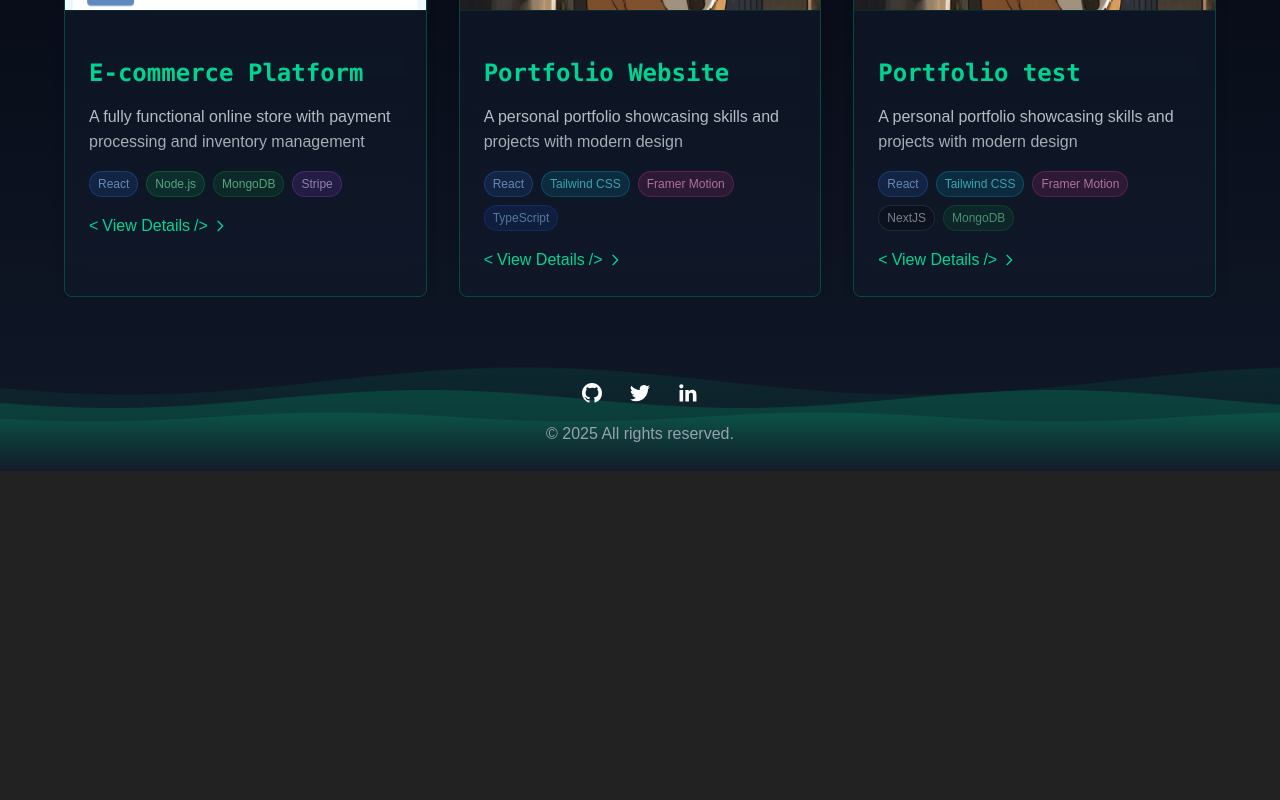
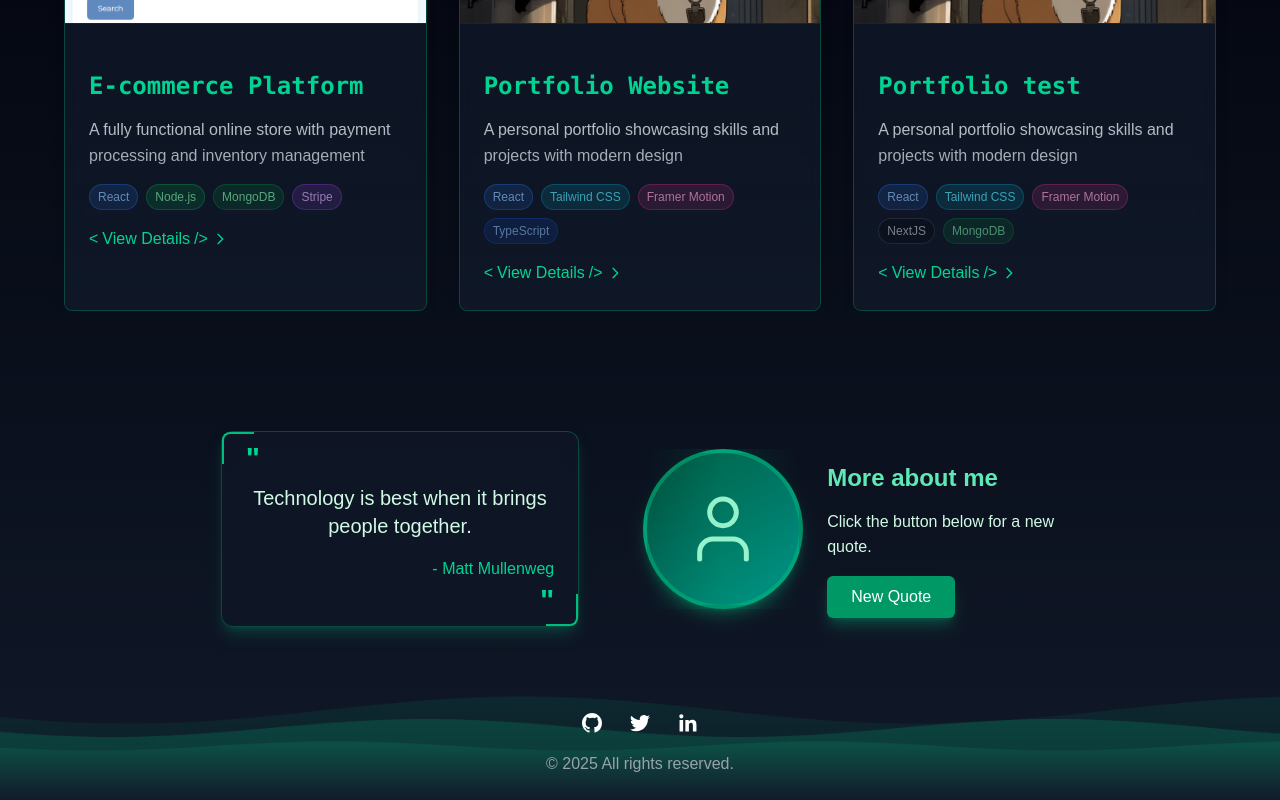
Before and after one commit to Weisjan/Portfolio-website, a React (Vite) app: page / in a window 1280 px wide. Shown: the part 1522-2322 px from the top of the page. Before the commit the page ends 1993 px from the top, so only its background shows below. Built offline with nearby package versions, Linux system fonts and the light colour scheme; a web font is replaced by a local one.

Commit message:
Created AboutSection

```diff
--- a/src/pages/Home/Home.jsx
+++ b/src/pages/Home/Home.jsx
@@ -1,6 +1,7 @@
 import HeroSection from "./components/HeroSection";
 import RoadmapSection from "./components/RoadmapSection";
 import ProjectsSection from "./components/ProjectsSection";
+import AboutSection from "./components/AboutSection";
 
 const Home = () => {
   return (
@@ -13,6 +14,9 @@ const Home = () => {
 
       {/* Projects Section */}
       <ProjectsSection />
+
+      {/* About Section */}
+      <AboutSection />
     </main>
   );
 };
--- /dev/null
+++ b/src/pages/Home/components/AboutSection.jsx
@@ -0,0 +1,122 @@
+import { User } from "lucide-react";
+import { useState, useEffect } from "react";
+
+const quotesData = [
+  { quote: "Persistence overrides resistance.", author: "Neo Cortex" },
+  {
+    quote:
+      "The future belongs to those who believe in the beauty of their dreams.",
+    author: "Eleanor Roosevelt",
+  },
+  {
+    quote: "Technology is best when it brings people together.",
+    author: "Matt Mullenweg",
+  },
+  {
+    quote: "In the digital world, we are the architects of our own reality.",
+    author: "Ada Lovelace",
+  },
+  {
+    quote: "Code is poetry written for machines and humans alike.",
+    author: "Anonymous",
+  },
+];
+
+const AboutSection = () => {
+  const [glitchActive, setGlitchActive] = useState(false);
+  const [currentQuote, setCurrentQuote] = useState(quotesData[0]);
+
+  // Function to select random quote
+  const getRandomQuote = () => {
+    const randomIndex = Math.floor(Math.random() * quotesData.length);
+    return quotesData[randomIndex];
+  };
+
+  // Set initial random quote on component mount
+  useEffect(() => {
+    setCurrentQuote(getRandomQuote());
+  }, []);
+
+  const triggerGlitch = () => {
+    setGlitchActive(true);
+    setTimeout(() => {
+      setGlitchActive(false);
+      // Change the quote when the glitch effect ends
+      setCurrentQuote(getRandomQuote());
+    }, 1000);
+  };
+
+  return (
+    <section className="w-full py-15 relative overflow-hidden">
+      <div className="container mx-auto z-10 relative px-4">
+        <div className="flex flex-col md:flex-row items-center justify-center gap-8">
+          {/* Quote Container - Left side */}
+          <div className="w-full md:w-2/5 bg-gray-900/70 border border-emerald-500/30 rounded-xl px-6 py-2 backdrop-blur-sm shadow-lg shadow-emerald-500/20 relative">
+            <div
+              className={`transition-all duration-300 flex flex-col h-full justify-between ${
+                glitchActive ? "translate-x-1" : ""
+              }`}
+            >
+              <div className="text-3xl text-emerald-400 mb-2 font-bold">"</div>
+              <div className="flex-grow flex items-center justify-center">
+                <p className="text-lg md:text-xl font-medium text-emerald-100 text-center relative">
+                  <span
+                    className={`relative z-10 ${
+                      glitchActive
+                        ? "before:content-[''] before:absolute before:text-rose-500 before:left-0.5 before:top-0.5 before:opacity-70 before:z-0"
+                        : ""
+                    }`}
+                  >
+                    {currentQuote.quote}
+                  </span>
+                </p>
+              </div>
+              <div className="mt-4 flex flex-col items-end">
+                <p className="text-emerald-400 font-medium">
+                  - {currentQuote.author}
+                </p>
+                <div className="text-3xl text-emerald-400 font-bold">"</div>
+              </div>
+            </div>
+
+            {/* Decorative elements */}
+            <div className="absolute top-0 left-0 w-8 h-8 border-t-2 border-l-2 border-emerald-500 rounded-tl-lg"></div>
+            <div className="absolute bottom-0 right-0 w-8 h-8 border-b-2 border-r-2 border-emerald-500 rounded-br-lg"></div>
+          </div>
+
+          {/* Profile Container - Right side */}
+          <div className="w-full md:w-1/2 flex flex-col md:flex-row items-center justify-center md:justify-end md:pl-8">
+            <div className="relative mb-6 md:mb-0 md:mr-6">
+              <div className="w-40 h-40 rounded-full bg-gradient-to-br from-emerald-900 to-teal-600 flex items-center justify-center overflow-hidden border-4 border-emerald-500/50 shadow-lg shadow-emerald-500/30">
+                <div className="absolute inset-0 bg-gradient-to-r from-transparent via-emerald-400/10 to-transparent animate-pulse"></div>
+                <User
+                  className="w-20 h-20 text-emerald-200"
+                  strokeWidth={1.5}
+                />
+              </div>
+            </div>
+
+            <div className="text-center md:text-left">
+              <h2 className="text-2xl font-bold text-emerald-300 mb-2">
+                More about me
+              </h2>
+              <p className="text-emerald-100 mb-4">
+                Click the button below for a new quote.
+              </p>
+
+              <button
+                onClick={triggerGlitch}
+                className="px-6 py-2 bg-emerald-600 hover:bg-emerald-500 text-white font-medium rounded-md relative overflow-hidden transition-all duration-300 shadow-lg shadow-emerald-500/30 hover:shadow-emerald-400/40 group"
+              >
+                <span className="relative z-10">New Quote</span>
+                <div className="absolute inset-0 bg-gradient-to-r from-transparent via-emerald-300/20 to-transparent translate-x-[-100%] group-hover:translate-x-[100%] transition-transform duration-700"></div>
+              </button>
+            </div>
+          </div>
+        </div>
+      </div>
+    </section>
+  );
+};
+
+export default AboutSection;
--- a/src/pages/Home/components/RoadmapSection.jsx
+++ b/src/pages/Home/components/RoadmapSection.jsx
@@ -411,7 +411,7 @@ const RoadmapSection = () => {
                   setActivePoint(null);
                 }}
               >
-                <div className="flex justify-between items-center mb-2">
+                <div className="flex justify-between items-center">
                   <h4 className="font-bold text-lg text-emerald-400">
                     {milestone.title}
                   </h4>
@@ -459,7 +459,7 @@ const RoadmapSection = () => {
         <button
           key={key}
           onClick={() => setFilter(key)}
-          className={`px-4 py-2 rounded border text-sm transition-all duration-300 ${
+          className={`px-6 py-3 border border-emerald-400 rounded-md transition-colors duration-300  ${
             filter === key
               ? "border-emerald-400"
               : "bg-black border-gray-700 text-gray-300 hover:border-emerald-500"
```
